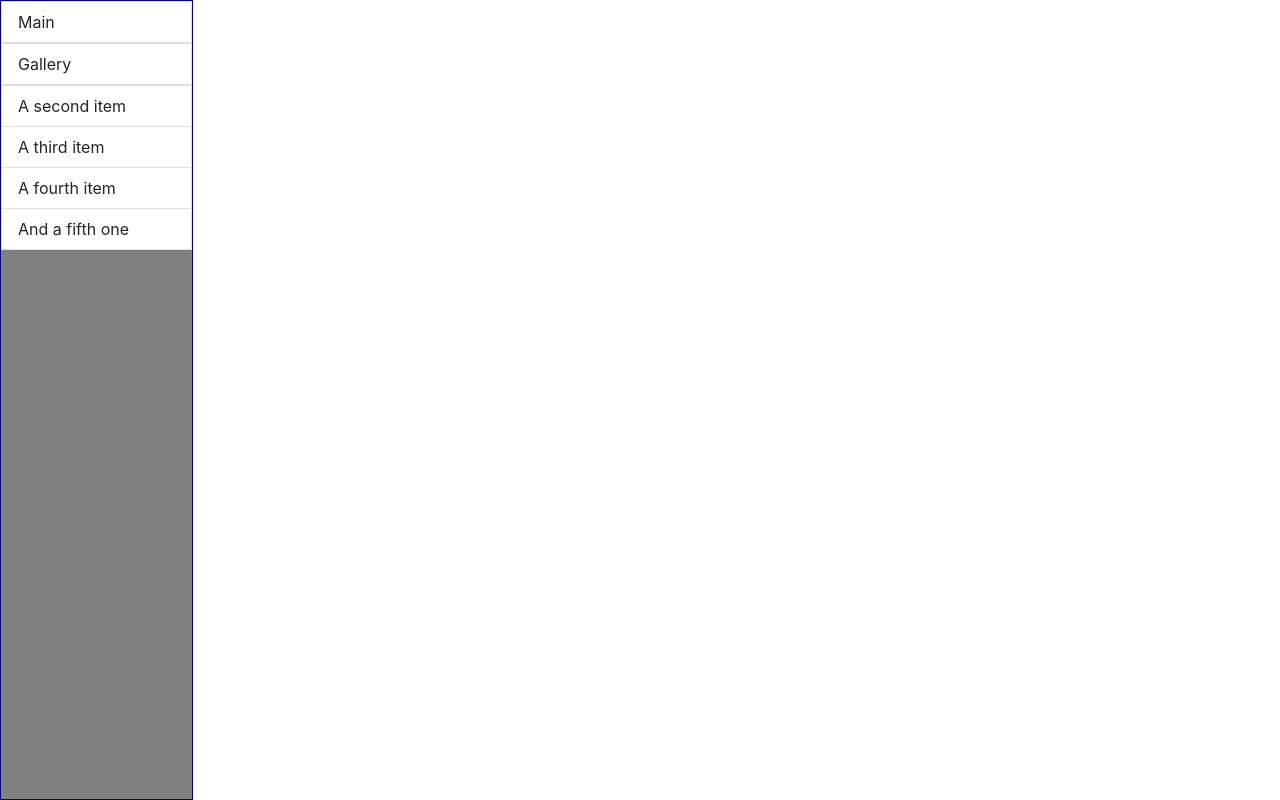
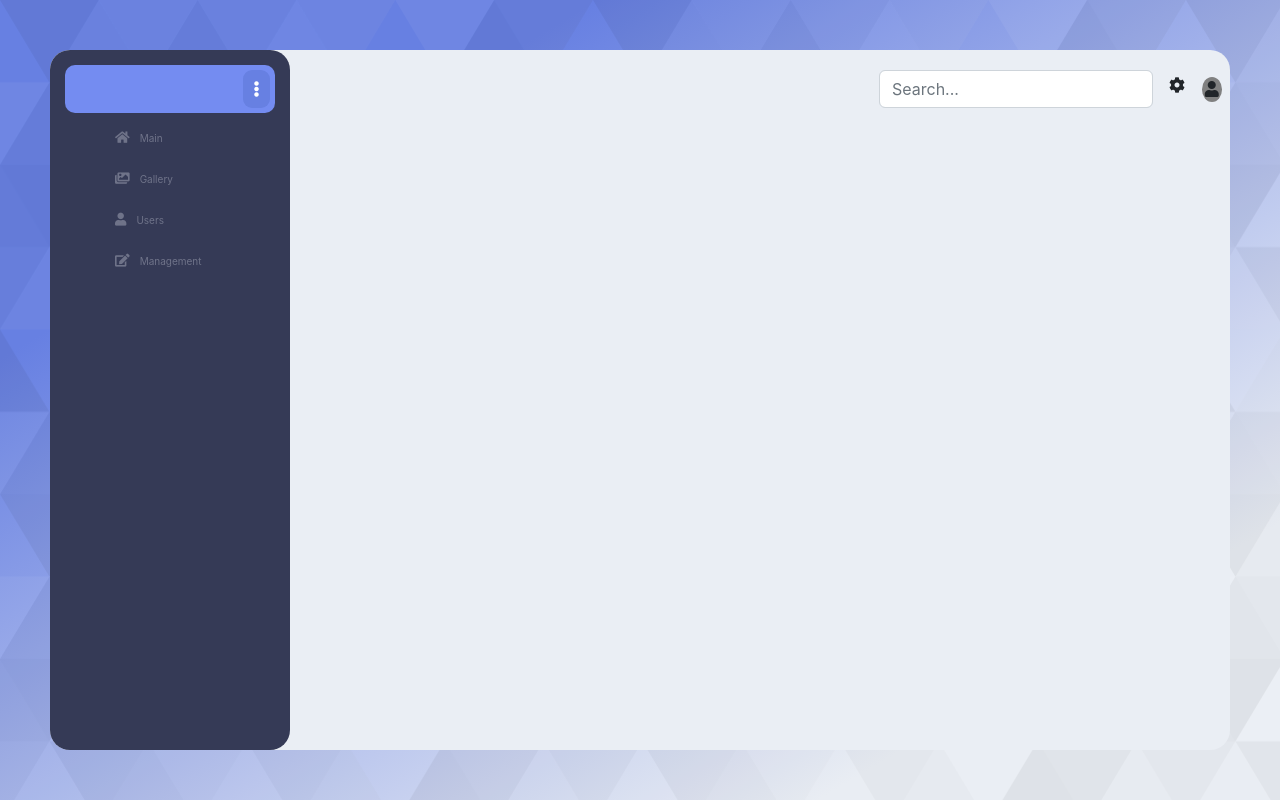
Before and after one commit to Sebasgarse/Waifupedia-front, a React (Create React App) app: page /admin in a window 1280 px wide. Built offline with nearby package versions, Linux system fonts and the light colour scheme.

Commit message:
feat: improved css for nav and template

```diff
--- a/public/index.html
+++ b/public/index.html
@@ -8,13 +8,19 @@
     <meta
       name="description"
       content="Web site created using create-react-app"
-    />
+      />
     <link rel="apple-touch-icon" href="%PUBLIC_URL%/logo192.png" />
     <!--
       manifest.json provides metadata used when your web app is installed on a
       user's mobile device or desktop. See https://developers.google.com/web/fundamentals/web-app-manifest/
     -->
     <link rel="manifest" href="%PUBLIC_URL%/manifest.json" />
+
+    <link rel="stylesheet"
+      href="https://cdnjs.cloudflare.com/ajax/libs/font-awesome/5.12.0-2/css/all.min.css"
+      integrity="sha512-g06pohSHYbSOHKq8tdDGXckE6C23Yt30xlTFDhrO0OcO/bNO2MWXb63oqU/Y23GDMNOon100eGHxZPBnT4QgMw=="
+      crossorigin="anonymous"
+      referrerpolicy="no-referrer" />
     <!--
       Notice the use of %PUBLIC_URL% in the tags above.
       It will be replaced with the URL of the `public` folder during the build.
@@ -24,7 +30,7 @@
       work correctly both with client-side routing and a non-root public URL.
       Learn how to configure a non-root public URL by running `npm run build`.
     -->
-    <title>React App</title>
+    <title>Waifupedia 3</title>
   </head>
   <body>
     <noscript>You need to enable JavaScript to run this app.</noscript>
--- /dev/null
+++ b/src/admin/components/AdminBar.tsx
@@ -0,0 +1,32 @@
+import React from "react";
+
+export const AdminBar = () => {
+  return (
+    <div className="d-flex flex-wrap align-items-center justify-content-end justify-content-lg-end">
+      <form className="col-12 col-lg-auto mb-3 mb-lg-0 me-lg-3" role="search">
+        <input
+          type="search"
+          className="form-control form-control"
+          placeholder="Search..."
+          aria-label="Search"
+        />
+      </form>
+      <div className="row">
+        <i className="col fas fa-cog"></i>
+        <div
+          className="col"
+          style={{
+            borderRadius: "100%",
+            background: "gray",
+            height: "25px",
+            width: "25px",
+            padding: 0,
+            textAlign: "center",
+          }}
+        >
+          <i className="fas fa-user"></i>
+        </div>
+      </div>
+    </div>
+  );
+};
--- a/src/admin/components/AdminNav.css
+++ b/src/admin/components/AdminNav.css
@@ -1,23 +1,71 @@
+.admin-nav {
+  height: 100%;
+  background-color: #353a56;
+  border-radius: 20px;
+  padding: 15px;
+  overflow-y: hidden;
+  z-index: 3;
+  position: absolute;
+  width: 15em;
+}
+
+.admin-nav__options {
+  display: flex;
+  justify-content: space-between;
+  background-color: #748cf1;
+  width: 100%;
+  height: 3rem;
+  border-radius: 10px;
+  padding: 5px;
+  margin-bottom: 10px;
+}
+
+.admin-nav__options-menu {
+  display: flex;
+  background-color: #6780e2;
+  border-radius: 9px;
+  width: 1.7em;
+  justify-content: center;
+  text-align: center;
+  align-items: center;
+  color: white;
+}
+
 .admin-nav__item {
+  display: flex;
+  font-size: 10px;
   cursor: pointer;
+  color: #6f7389;
+  background-color: #353a56;
+  border: none;
+  margin-bottom: 10px;
+  justify-content: baseline;
+  padding-left: 50px;
+}
+
+.admin-nav__item i {
+  margin-right: 10px;
+  font-size: 13px;
+}
+
+.admin-nav__item--active .admin-nav__item {
+  color: white;
+  background-color: #303551;
+  font-weight: 700;
+  border-radius: 10px;
 }
 
 .admin-nav__item:hover {
-  background-color: blue;
+  background-color: #303551;
   color: white;
   font-weight: 700;
+  border-radius: 10px;
 }
 
 .admin-nav__list {
   border-radius: 0;
 }
 
-.admin-nav {
-  height: 100vh;
-  background-color: gray;
-  border: 0.5px solid darkblue;
-}
-
 .admin-nav a {
   text-decoration: none;
   color: black;
--- a/src/admin/components/AdminNav.tsx
+++ b/src/admin/components/AdminNav.tsx
@@ -3,20 +3,38 @@ import { NavLink } from "react-router-dom";
 import "./AdminNav.css";
 
 export const AdminNav = () => {
+  const activeNavLinkHandler = ({ isActive }) => {
+    return isActive ? "admin-nav__item--active" : "";
+  };
   return (
     <nav className="admin-nav">
+      <div className="admin-nav__options">
+        <div></div>
+        <div className="admin-nav__options-menu">
+          <i className="fas fa-ellipsis-v"></i>
+        </div>
+      </div>
       <ul className="list-group admin-nav__list">
-        <NavLink to="main">
-          <li className="list-group-item admin-nav__item">Main</li>
+        <NavLink to="main" className={activeNavLinkHandler}>
+          <li className="list-group-item admin-nav__item">
+            <i className="fas fa-home"></i>Main
+          </li>
         </NavLink>
-        <NavLink to="gallery">
-          <li className="list-group-item admin-nav__item">Gallery</li>
+        <NavLink to="gallery" className={activeNavLinkHandler}>
+          <li className="list-group-item admin-nav__item">
+            <i className="fas fa-images"></i>Gallery
+          </li>
         </NavLink>
-
-        <li className="list-group-item admin-nav__item">A second item</li>
-        <li className="list-group-item admin-nav__item">A third item</li>
-        <li className="list-group-item admin-nav__item">A fourth item</li>
-        <li className="list-group-item admin-nav__item">And a fifth one</li>
+        <NavLink to="users" className={activeNavLinkHandler}>
+          <li className="list-group-item admin-nav__item">
+            <i className="fas fa-user"></i>Users
+          </li>
+        </NavLink>
+        <NavLink to="management" className={activeNavLinkHandler}>
+          <li className="list-group-item admin-nav__item">
+            <i className="fas fa-edit"></i>Management
+          </li>
+        </NavLink>
       </ul>
     </nav>
   );
--- a/src/admin/layout/AdminLayout.tsx
+++ b/src/admin/layout/AdminLayout.tsx
@@ -1,15 +1,35 @@
 import React from "react";
-import { AdminNav } from "../components/AdminNav.tsx";
+import { AdminNav } from "../components/AdminNav";
+import CSS from "csstype";
+import { AdminBar } from "../components/AdminBar";
 
 export const AdminLayout = ({ children }) => {
+  const BaseCss: CSS.Properties = {
+    backgroundColor: "#ffffff",
+    backgroundImage: `url("${process.env.PUBLIC_URL}/subtle-prism.svg")`,
+    backgroundAttachment: "fixed",
+    backgroundSize: "cover",
+    height: "100vh",
+  };
+  const templateCss: CSS.Properties = {
+    backgroundColor: "#EAEEF4",
+    width: "100%",
+    height: "100%",
+    borderRadius: "20px",
+    padding: "20px 20px 20px 16em",
+  };
+
   return (
-    <div>
-      <div className="">
-        <div className="row">
-          <div className="col-2">
+    <div style={BaseCss}>
+      <div style={{ padding: "50px", height: "100%" }}>
+        <div style={{ height: "100%" }}>
+          <div style={{ height: "100%", position: "relative" }}>
             <AdminNav />
+            <div style={templateCss}>
+              <AdminBar />
+              <div>{children}</div>
+            </div>
           </div>
-          <div className="col">{children}</div>
         </div>
       </div>
     </div>
--- a/src/routes/PublicRoutes.tsx
+++ b/src/routes/PublicRoutes.tsx
@@ -1,6 +1,6 @@
 import React from "react";
 import { Route, Routes, Navigate } from "react-router-dom";
-import { HomePage } from "../home/HomePage.tsx";
+import { HomePage } from "../home/HomePage";
 import { MainLayout } from "../layouts/MainLayout";
 
 export const PublicRoutes = () => {
```
Also changed, not shown: src/admin/pages/AdminPage.tsx (+5 -5 lines), tsconfig.json (added, +67 -0 lines), public/subtle-prism.svg (added).
